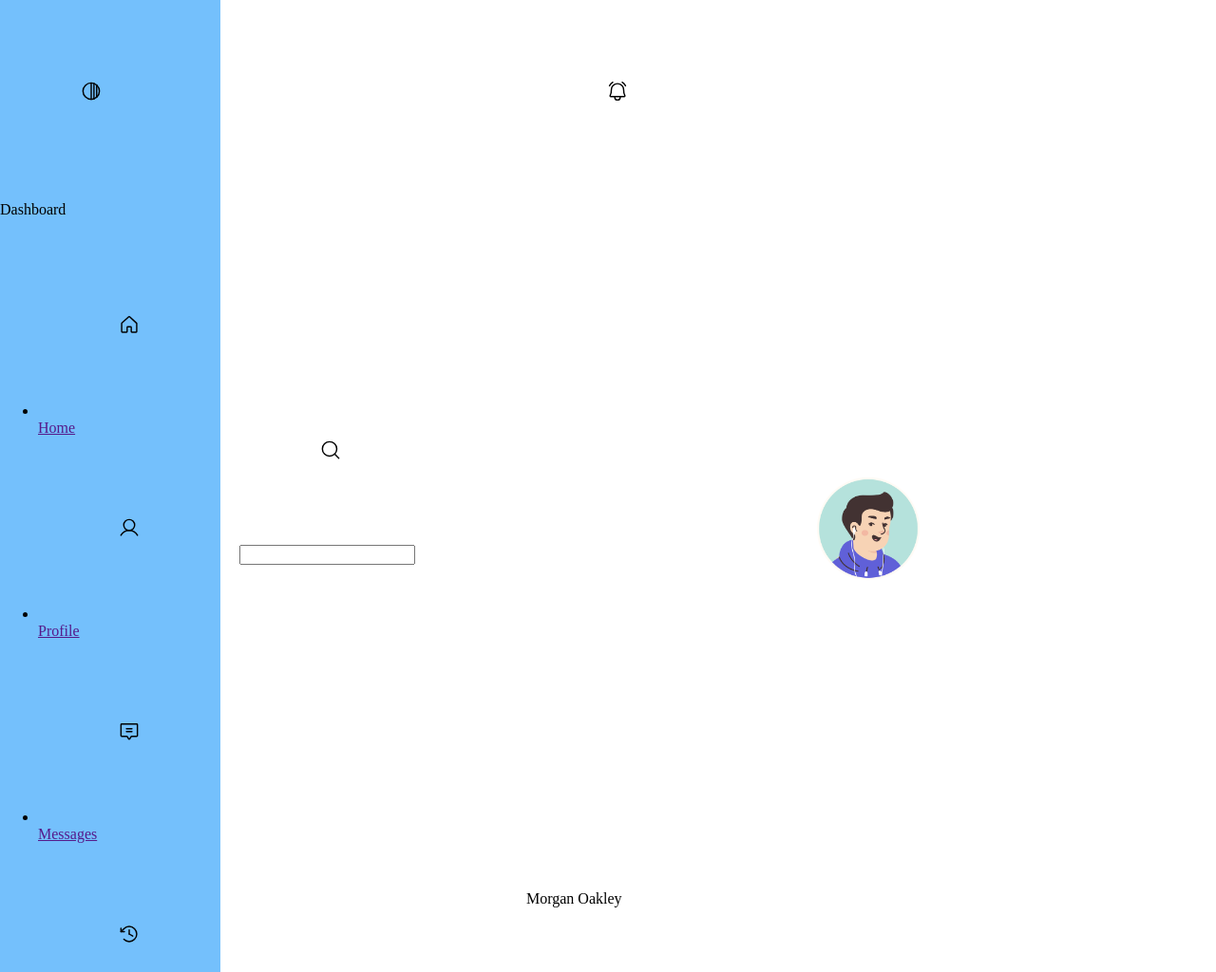
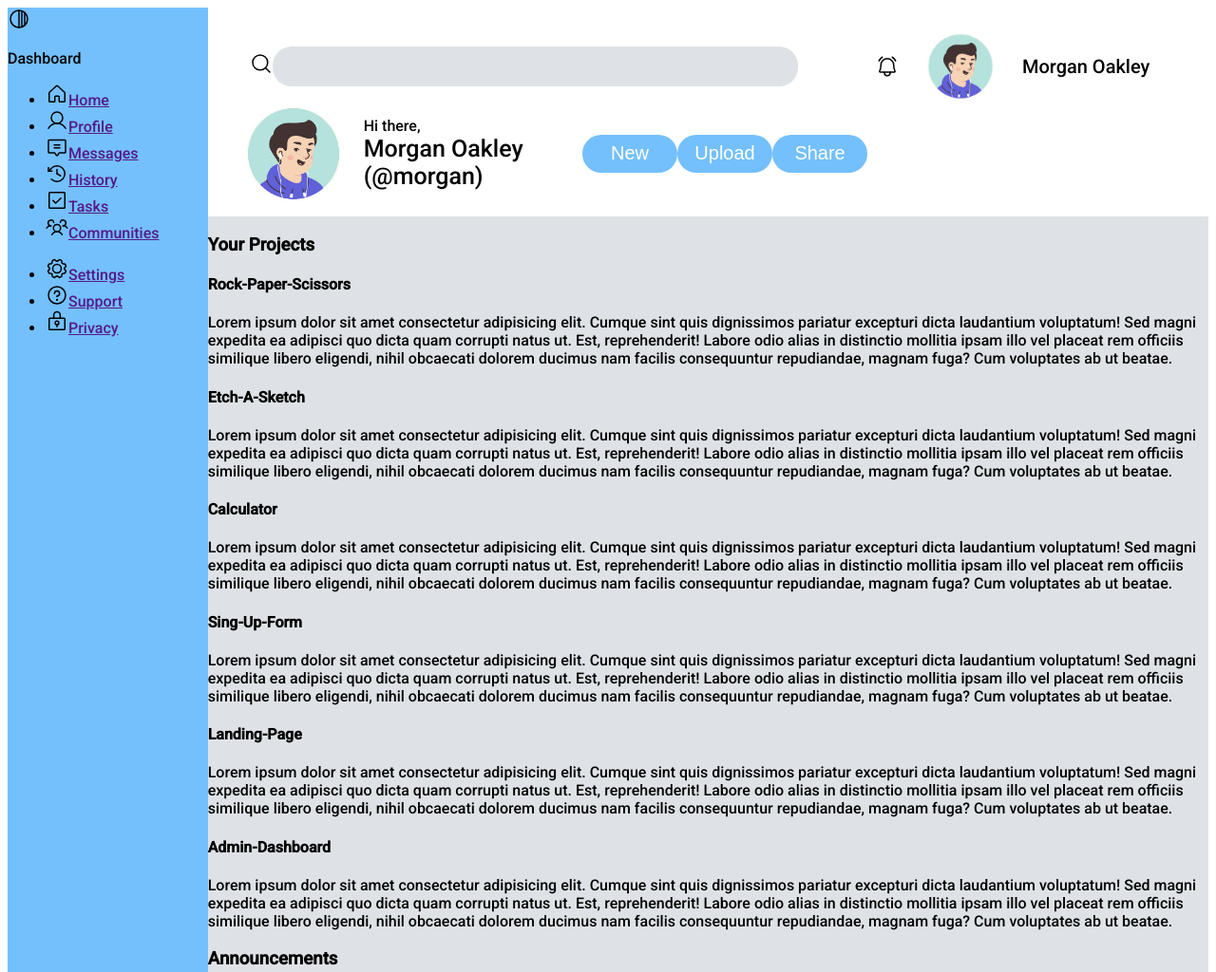
Before and after one commit to dLucs/Admin-Dashboard, a plain HTML site: page index.html in a window 1280 px wide. Shown: the top 1024 px of the page at 95% size. Drawn offline with Linux system fonts and the light colour scheme.

Commit message:
started CSS styling

```diff
--- a/index.html
+++ b/index.html
@@ -4,16 +4,20 @@
     <meta charset="UTF-8" />
     <meta http-equiv="X-UA-Compatible" content="IE=edge" />
     <meta name="viewport" content="width=device-width, initial-scale=1.0" />
+    <style>
+      @import url('https://fonts.googleapis.com/css2?family=Roboto:wght@300;500&display=swap');
+      </style>
     <link rel="stylesheet" href="styles.css">
     <title>Admin Dashboard</title>
   </head>
   <body>
+    <div class="wrapper">
       <header class="header">
         <div class="header-top">
           <div class="search-bar">
             <label for="search">
               <span
-              ><svg
+                ><svg id="search-icon"
                   xmlns="http://www.w3.org/2000/svg"
                   width="192"
                   height="192"
@@ -46,7 +50,7 @@
               </span>
             </label>
 
-          <input type="search" id="search" name="search" />
+            <input type="text" id="search" name="search" />
           </div>
           <div class="notifications">
             <svg
@@ -97,8 +101,11 @@
         <div class="header-bottom">
           <div class="profile">
             <img src="./img/avatar1.png" alt="avatar" id="bigavatar"/>
+            <div class="welcome">
               <p>Hi there,</p>
               <p>Morgan Oakley (@morgan)</p>
+            </div>
+
           </div>
           <div class="buttons">
             <button>New</button>
@@ -685,5 +692,6 @@
         </div>
         </div>
       </main>
+    </div>
   </body>
 </html>
--- a/styles.css
+++ b/styles.css
@@ -1,11 +1,12 @@
 html {
   box-sizing: border-box;
+  min-height: 100vh;
+  margin: 0;
+  font-family: "Roboto", sans-serif;
 }
-body {
-  margin: 0;
-  min-height: 100vh;
+.wrapper {
   display: grid;
-  gap: 20px;
+
   grid-template-columns: 1fr 4fr 1fr;
   grid-template-areas:
     "header"
@@ -14,31 +15,105 @@ body {
 }
 
 svg {
-  transform: scale(0.12);
+  width: 24px;
+  height: auto;
 }
 
 img {
-  transform: scale(0.15);
+  width: 70px;
+  height: auto;
+
   border-radius: 50%;
+  object-fit: contain;
 }
 #bigavatar {
-  transform: scale(0.2);
+  width: 100px;
+  height: auto;
 }
 
 .header {
+  margin-left: 1.5em;
   grid-area: header;
   display: grid;
+  height: 220px;
   grid-template-columns: 1fr;
+  background-color: white;
+  grid-template-rows: 1fr 1fr;
 }
 
 .header-top {
-  margin: 0%;
+  display: grid;
+  grid-template-columns: 0.6fr 0.4fr;
+  align-items: center;
+  margin-top: 1em;
+  font-size: 20px;
+}
+
+.search-bar {
   display: flex;
   align-items: center;
-  justify-content: space-between;
+  justify-content: space-around;
+  flex-direction: row;
+  margin: 1em;
+}
+
+input {
+  width: 95%;
+  height: 3em;
+  border-radius: 1.5em;
+  border-style: none;
+  background-color: #dee2e6;
+}
+
+.notifications {
+  display: flex;
+  justify-content: center;
+  align-items: center;
+}
+
+.notifications img {
+  margin-right: 1.5em;
+  margin-left: 1.5em;
+}
+
+.header-bottom {
+  display: grid;
+  grid-template-columns: 0.6fr 0.4fr;
+  align-items: center;
+  margin-bottom: 1em;
 }
 .profile {
-  grid-area: profile;
+  display: flex;
+  align-items: center;
+  justify-content: flex-start;
+  margin-left: 1em;
+}
+.profile img {
+  margin-right: 1.5em;
+}
+.profile p {
+  margin: 0;
+}
+.profile p:nth-child(2) {
+  font-size: 25px;
+}
+.buttons {
+  display: flex;
+  align-content: center;
+  justify-content: space-evenly;
+  margin: 0 7em 0 0;
+}
+button {
+  background-color: #74c0fc;
+  color: white;
+  font-size: 20px;
+  border-radius: 1em;
+  padding: 0;
+  border-style: none;
+  width: 5em;
+  height: 2em;
+  margin: 0 auto;
+  text-align: center;
 }
 
 .sidebar {
@@ -48,10 +123,11 @@ img {
 
 .dashboard {
   grid-area: dashboard;
+  background-color: #dee2e6;
 }
 
 @media (min-width: 50em) {
-  body {
+  .wrapper {
     grid-template-areas:
       "sidebar header header"
       "sidebar dashboard dashboard"
```
Lines whose indentation alone changed are shown as unchanged.
